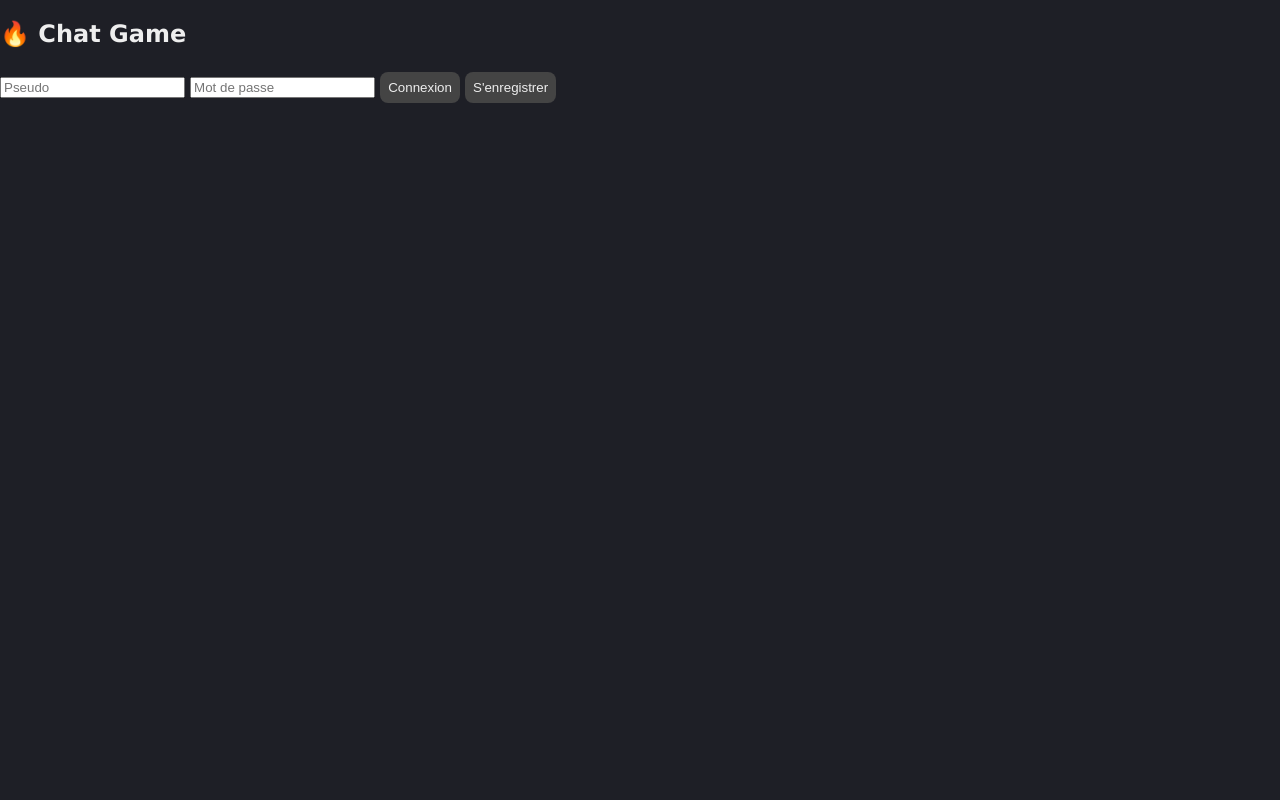
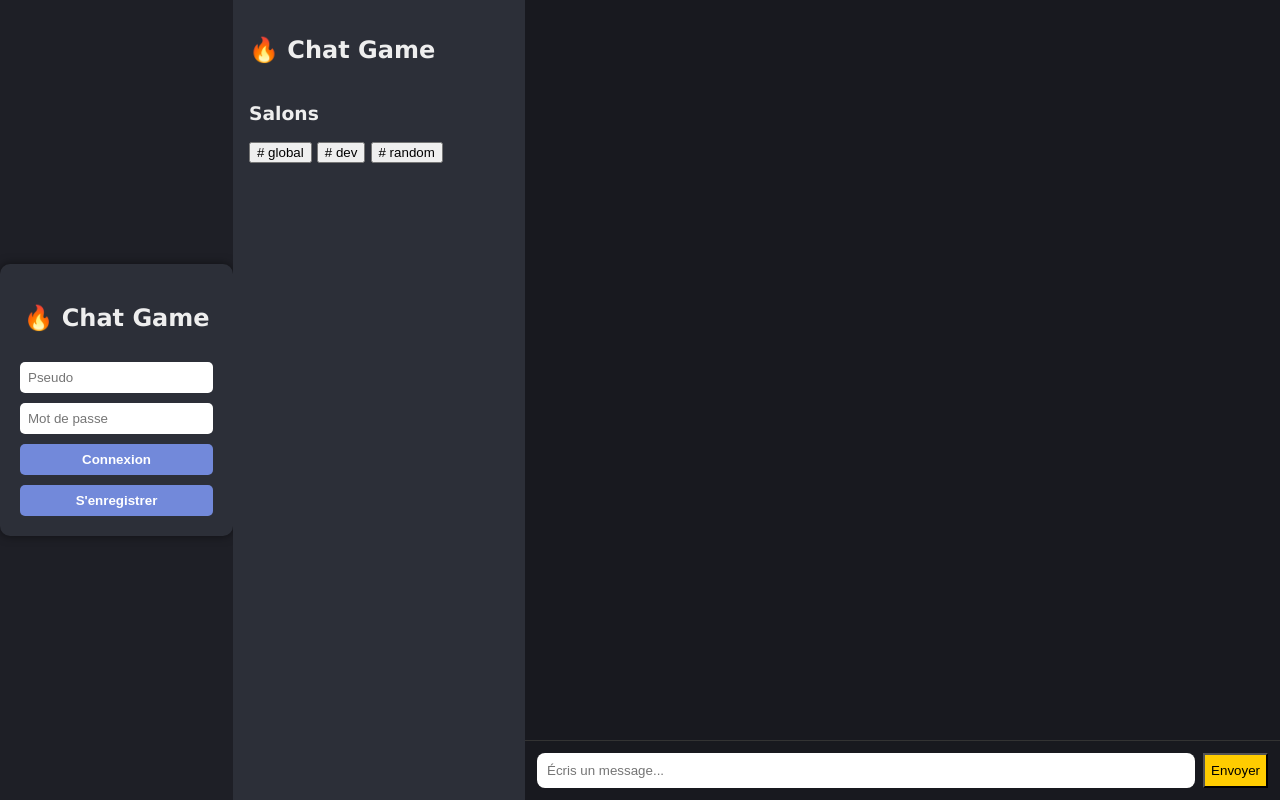
Before and after one commit to noahlevraitestgame-cmd/Site3, a website: page public/index.html in a window 1280 px wide. Drawn offline with nearby package versions, Linux system fonts and the light colour scheme; no server answers.

Commit message:
Update style.css

```diff
--- a/public/style.css
+++ b/public/style.css
@@ -1,67 +1,62 @@
 body {
-  margin: 0;
-  font-family: Verdana;
-  background: #1e1f26;
-  color: #eee;
-  overflow: hidden; /* bloque scroll global */
+  margin:0;
+  font-family:Verdana;
+  background:#1e1f26;
+  color:#eee;
+  display:flex;
+  justify-content:center;
+  align-items:center;
+  height:100vh;
+  overflow:hidden; /* bloque le scroll global */
 }
 
-header {
-  position: fixed;
-  top: 0;
-  left: 0;
-  width: 100%;
-  background-color: #2c2f33;
-  padding: 10px;
-  display: flex;
-  justify-content: flex-end;
-  box-shadow: 0 2px 5px rgba(0,0,0,0.3);
-  z-index: 1000;
+.auth-container {
+  display:flex;
+  flex-direction:column;
+  gap:10px;
+  background:#2c2f38;
+  padding:20px;
+  border-radius:10px;
+  box-shadow:0 0 10px rgba(0,0,0,0.5);
+  text-align:center;
 }
 
-header button {
-  padding: 8px 15px;
-  background-color: #7289da;
-  color: white;
-  border: none;
-  border-radius: 5px;
-  cursor: pointer;
-  font-weight: bold;
-  transition: 0.2s;
+.auth-container input {
+  padding:8px;
+  border-radius:5px;
+  border:none;
 }
 
-header button:hover {
-  background-color: #5b6eae;
+.auth-container button {
+  padding:8px;
+  border:none;
+  border-radius:5px;
+  cursor:pointer;
+  background:#7289da;
+  color:white;
+  font-weight:bold;
 }
 
+.auth-container button:hover {
+  background:#5b6eae;
+}
+
+.hidden { display:none; }
+
+/* Chat layout */
 .app {
-  display: flex;
-  height: calc(100vh - 60px);
-  margin-top: 60px; /* pour le header */
+  display:flex;
+  height:100vh;
+  width:100vw;
 }
 
 .sidebar {
-  width: 260px;
-  background: #2c2f38;
-  padding: 16px;
-  display: flex;
-  flex-direction: column;
+  width:260px;
+  background:#2c2f38;
+  padding:16px;
+  display:flex;
+  flex-direction:column;
 }
-
-.sidebar h2 { color: #ffcc00 }
-
-button {
-  cursor:pointer;
-  background:#444;
-  color:#eee;
-  border:none;
-  border-radius:8px;
-  padding:8px;
-  margin:4px 0;
-  transition:0.2s;
-}
-
-button:hover { background:#666 }
 
 .main {
   flex:1;
@@ -73,17 +68,8 @@ button:hover { background:#666 }
 #messagesArea {
   flex:1;
   padding:16px;
-  overflow:auto; /* seul le chat scrollable */
+  overflow:auto;
 }
-
-.msg {
-  padding:10px;
-  border-radius:8px;
-  margin-bottom:10px;
-  background:#2a2d38;
-}
-
-.msg:hover { background:#3a3d48 }
 
 #form {
   display:flex;
@@ -103,11 +89,3 @@ button:hover { background:#666 }
   background:#ffcc00;
   color:#000;
 }
-
-.auth {
-  display:flex;
-  flex-direction:column;
-  padding:16px;
-}
-
-.hidden { display:none; }
```
